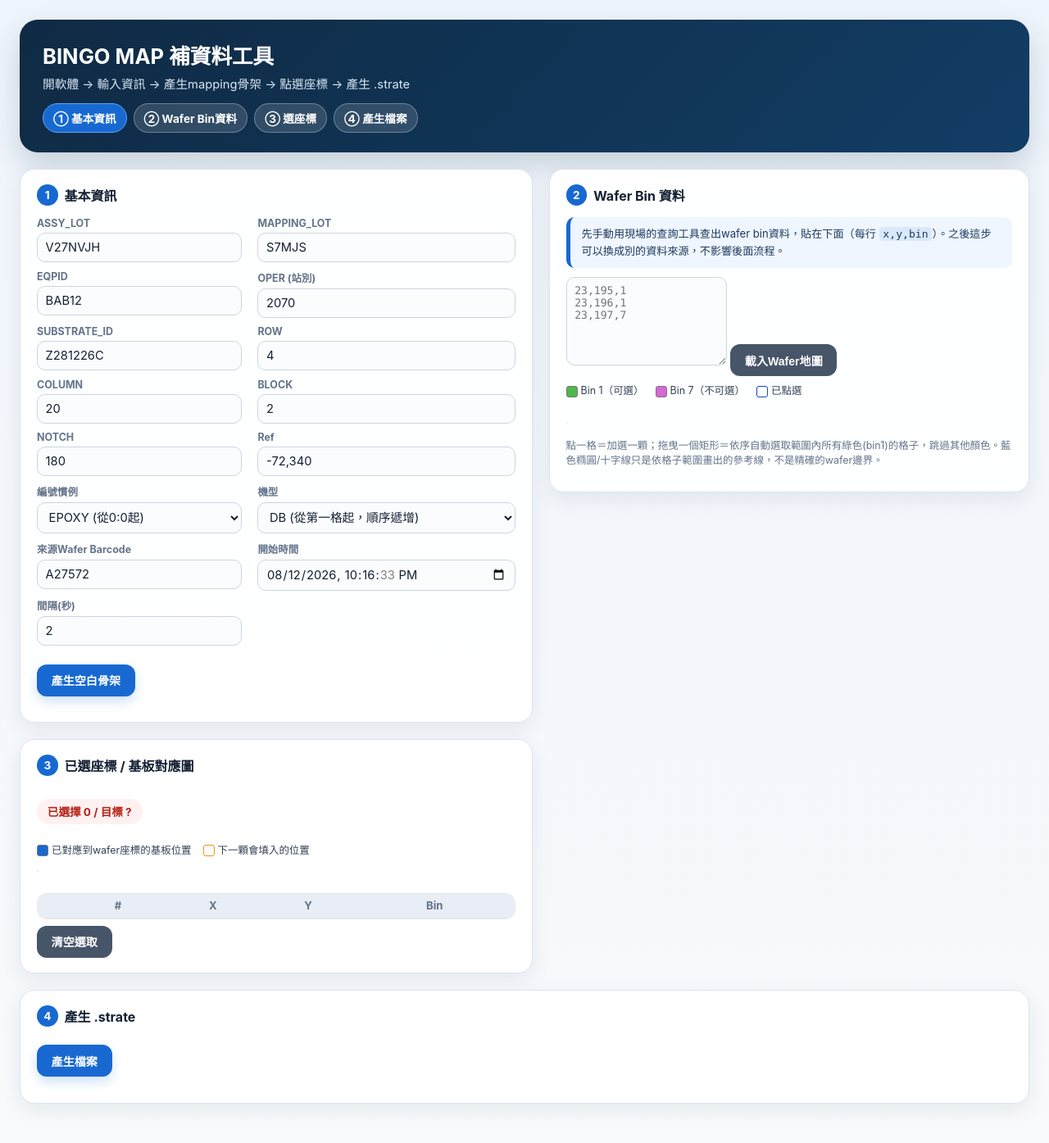
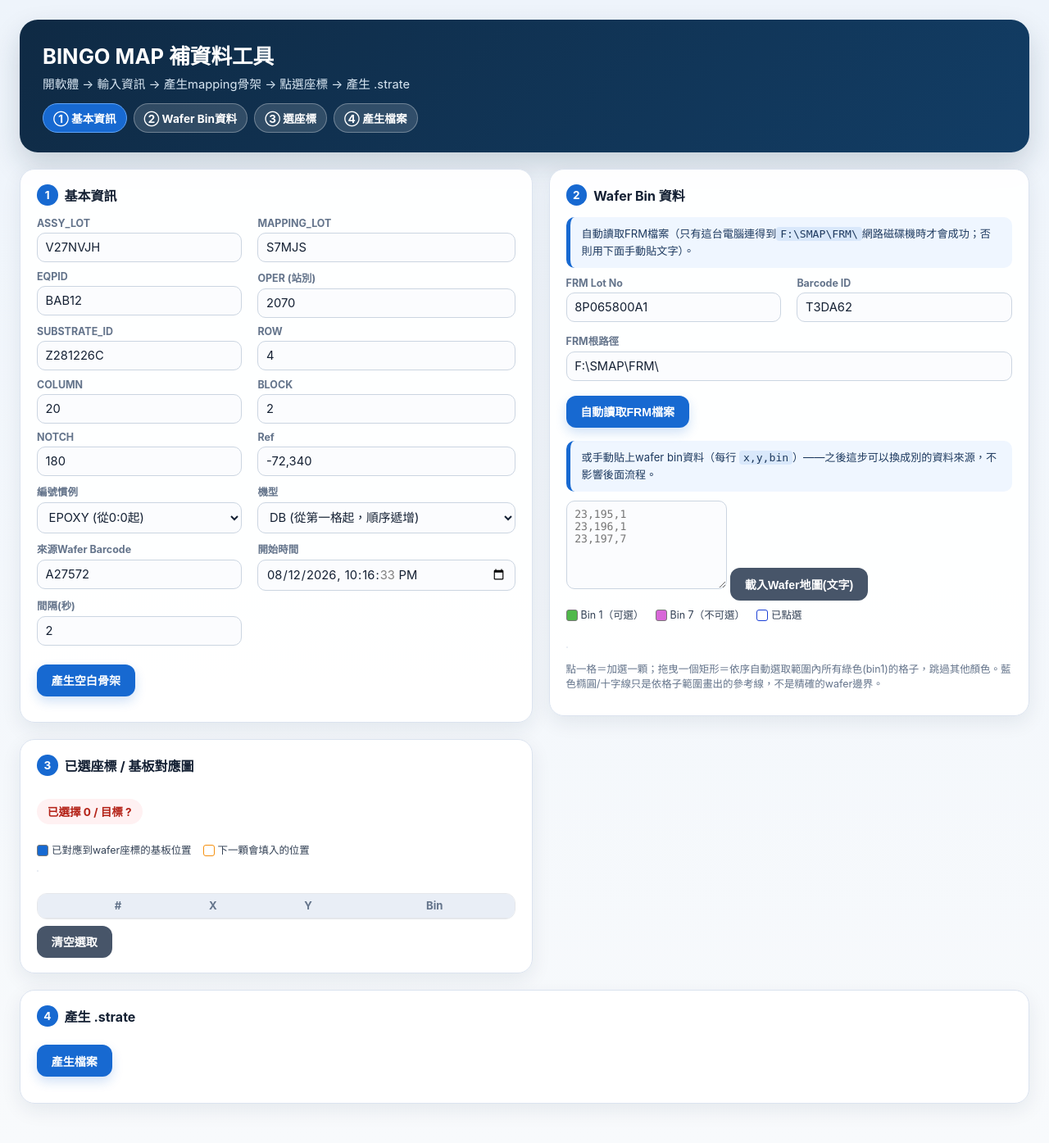
Before and after one commit to yuxian722/stock-dashboard-, a Flask app: page / in a window 1280 px wide. Shown: the whole page at 82% size. Run offline with Flask 3, Linux system fonts and the light colour scheme; lists and menus that the app fills with data are empty.

Commit message:
新增FRM檔案自動讀取功能，取代手動貼wafer bin文字
/api/frm新端點：輸入LotNo+BarcodeID，用frm_reader.py讀取+解析真實FRM
二進位檔案，回傳wafer bin資料給前端渲染——路徑組法照抄
WaferCoordinate.exe自己的邏輯({FRM_PATH}\{LotNo}\{barcode前2碼}\
{barcode第3~6碼})，FRM_PATH可用環境變數或表單欄位覆寫，預設跟
WaferCoordinate.exe.config一致(F:\SMAP\FRM\)。

前端新增LotNo/BarcodeID/FRM路徑輸入欄位+「自動讀取FRM檔案」按鈕，跟
原本手動貼文字的方式並存(FRM連不到時的備援)。

用真實FRM範例檔案(8P065800A1_T3_DA62.frm)做Flask test client測試，也
用Playwright實際跑過瀏覽器：輸入LotNo+BarcodeID→自動載入→渲染出正確
的wafer橢圓圖案(BIN1=1635/BIN7=379跟真實資料完全吻合)。64個測試全過。

Co-Authored-By: Claude Sonnet 5 <noreply@anthropic.com>
Claude-Session: https://claude.ai/code/session_01HVgEJU6xvh9irDAqTZUhye

```diff
--- a/webapp/app.py
+++ b/webapp/app.py
@@ -13,14 +13,23 @@ anything below /api/generate.
 """
 from __future__ import annotations
 
+import os
 from datetime import datetime
 
 from flask import Flask, Response, jsonify, render_template, request
 
 from bingomap.assignment import DieCountMismatch, DiePick, assign_dies
 from bingomap.blank_generator import generate_blank
+from bingomap.frm_reader import FrmFormatError, frm_file_path, parse_frm
 
 app = Flask(__name__)
+
+# Matches WaferCoordinate.exe.config's own FRM_PATH default. Only reachable
+# when this Flask process itself runs on a machine with the F: network
+# drive mapped — see bingomap/CLAUDE.md. Override with the BINGOMAP_FRM_PATH
+# env var, or the frm_path field in a /api/frm request body, for other
+# deployments.
+DEFAULT_FRM_PATH = os.environ.get("BINGOMAP_FRM_PATH", r"F:\SMAP\FRM\\")
 
 
 def _blank_from_header(data: dict):
@@ -59,6 +68,62 @@ def api_blank():
         {
             "positions": [d.sub_pos for d in blank.die_info],
             "total_qty": blank.total_bond_die_qty,
+        }
+    )
+
+
+@app.post("/api/frm")
+def api_frm():
+    """Auto-load the wafer bin map straight from the FRM file — the
+    replacement for pasting "x,y,bin" text, once this server itself runs
+    somewhere with F:\\SMAP\\FRM\\ mapped."""
+    data = request.get_json(force=True)
+    lot_no = (data.get("lot_no") or "").strip()
+    barcode_id = (data.get("barcode_id") or "").strip()
+    frm_root = (data.get("frm_path") or DEFAULT_FRM_PATH).strip()
+    if not lot_no or not barcode_id:
+        return jsonify({"error": "lot_no 和 barcode_id 都必填"}), 400
+
+    try:
+        path = frm_file_path(frm_root, lot_no, barcode_id)
+    except ValueError as exc:
+        return jsonify({"error": str(exc)}), 400
+
+    # frm_file_path() always joins with backslashes to match
+    # WaferCoordinate.exe's own path construction (and to display a
+    # Windows-familiar path in error messages) — real Windows deployments
+    # handle that natively, but a non-Windows filesystem (e.g. this
+    # session's Linux test suite) needs it translated to os.sep to
+    # actually resolve.
+    fs_path = path.replace("\\", os.sep)
+
+    if not os.path.exists(fs_path):
+        return (
+            jsonify(
+                {
+                    "error": f"找不到檔案：{path}\n"
+                    "請確認 LotNo/Barcode ID 是否正確，或這台電腦是否連得到F槽網路磁碟機"
+                }
+            ),
+            404,
+        )
+
+    try:
+        with open(fs_path, "rb") as f:
+            frm = parse_frm(f.read())
+    except FrmFormatError as exc:
+        return jsonify({"error": f"檔案格式解析失敗：{exc}"}), 422
+    except OSError as exc:
+        return jsonify({"error": f"讀取檔案失敗：{exc}"}), 500
+
+    return jsonify(
+        {
+            "columns": frm.col,
+            "rows": frm.row,
+            "lot_no": frm.lot_no,
+            "wafer_id": frm.wafer_id,
+            "wafer_type": frm.wafer_type,
+            "cells": [{"x": x, "y": y, "bin": str(bin_kind)} for (x, y), bin_kind in frm.die_map.items()],
         }
     )
 
--- a/webapp/static/app.js
+++ b/webapp/static/app.js
@@ -105,6 +105,43 @@ function parseWaferInput(text) {
     minY = Math.min(minY, y); maxY = Math.max(maxY, y);
   }
   waferBounds = waferCells.size ? { minX, maxX, minY, maxY } : null;
+}
+
+function loadWaferCellsFromCells(cells) {
+  waferCells = new Map();
+  let minX = Infinity, maxX = -Infinity, minY = Infinity, maxY = -Infinity;
+  for (const c of cells) {
+    waferCells.set(`${c.x},${c.y}`, c.bin);
+    minX = Math.min(minX, c.x); maxX = Math.max(maxX, c.x);
+    minY = Math.min(minY, c.y); maxY = Math.max(maxY, c.y);
+  }
+  waferBounds = waferCells.size ? { minX, maxX, minY, maxY } : null;
+}
+
+async function loadFrm() {
+  const status = document.getElementById("frm-status");
+  status.className = "";
+  status.textContent = "讀取中...";
+  const payload = {
+    lot_no: document.getElementById("frm_lot_no").value,
+    barcode_id: document.getElementById("frm_barcode_id").value,
+    frm_path: document.getElementById("frm_path").value,
+  };
+  const res = await fetch("/api/frm", {
+    method: "POST",
+    headers: { "Content-Type": "application/json" },
+    body: JSON.stringify(payload),
+  });
+  const data = await res.json();
+  if (!res.ok) {
+    status.className = "error";
+    status.textContent = data.error;
+    return;
+  }
+  loadWaferCellsFromCells(data.cells);
+  status.className = "ok";
+  status.textContent = `已載入 LotNo=${data.lot_no} WaferID=${data.wafer_id} Layout=${data.wafer_type}（${data.columns}x${data.rows}，共${data.cells.length}顆有資料）`;
+  renderAll();
 }
 
 function cellClass(bin) {
@@ -283,6 +320,7 @@ async function generateStrate() {
 }
 
 document.getElementById("btn-blank").addEventListener("click", loadBlank);
+document.getElementById("btn-load-frm").addEventListener("click", loadFrm);
 document.getElementById("btn-load-wafer").addEventListener("click", () => {
   parseWaferInput(document.getElementById("wafer-input").value);
   renderAll();
--- a/webapp/static/style.css
+++ b/webapp/static/style.css
@@ -110,9 +110,9 @@ table#pick-table tbody tr:hover{background:#fafbfd}
 #qty-status.ok{color:var(--green);background:var(--green-bg)}
 #qty-status.bad{color:var(--red);background:var(--red-bg)}
 
-#generate-status{font-size:0.85rem;margin-top:0.5rem}
-#generate-status.error{color:var(--red);white-space:pre-wrap}
-#generate-status.ok{color:var(--green)}
+#generate-status,#frm-status{font-size:0.85rem;margin-top:0.5rem}
+#generate-status.error,#frm-status.error{color:var(--red);white-space:pre-wrap}
+#generate-status.ok,#frm-status.ok{color:var(--green)}
 #blank-status{font-size:0.85rem;color:var(--muted);margin-top:0.5rem}
 
 @media(max-width:900px){
--- a/webapp/templates/index.html
+++ b/webapp/templates/index.html
@@ -56,9 +56,19 @@
 
   <section class="panel" id="wafer-panel">
     <h2><span class="step-badge">2</span>Wafer Bin 資料</h2>
-    <div class="notice">先手動用現場的查詢工具查出wafer bin資料，貼在下面（每行 <code>x,y,bin</code>）。之後這步可以換成別的資料來源，不影響後面流程。</div>
+
+    <div class="notice">自動讀取FRM檔案（只有這台電腦連得到<code>F:\SMAP\FRM\</code>網路磁碟機時才會成功；否則用下面手動貼文字）。</div>
+    <div class="grid2">
+      <label>FRM Lot No <input id="frm_lot_no" value="8P065800A1"></label>
+      <label>Barcode ID <input id="frm_barcode_id" value="T3DA62"></label>
+    </div>
+    <label style="margin-bottom:0.6rem">FRM根路徑 <input id="frm_path" value="F:\SMAP\FRM\"></label>
+    <button id="btn-load-frm">自動讀取FRM檔案</button>
+    <p id="frm-status"></p>
+
+    <div class="notice" style="margin-top:1rem">或手動貼上wafer bin資料（每行 <code>x,y,bin</code>）——之後這步可以換成別的資料來源，不影響後面流程。</div>
     <textarea id="wafer-input" rows="6" placeholder="23,195,1&#10;23,196,1&#10;23,197,7"></textarea>
-    <button class="secondary" id="btn-load-wafer">載入Wafer地圖</button>
+    <button class="secondary" id="btn-load-wafer">載入Wafer地圖(文字)</button>
     <div class="legend">
       <span><i style="background:#4fb84a"></i>Bin 1（可選）</span>
       <span><i style="background:#d867d8"></i>Bin 7（不可選）</span>
```
Also changed, not shown: webapp/tests/test_app.py (+46 -0 lines).
